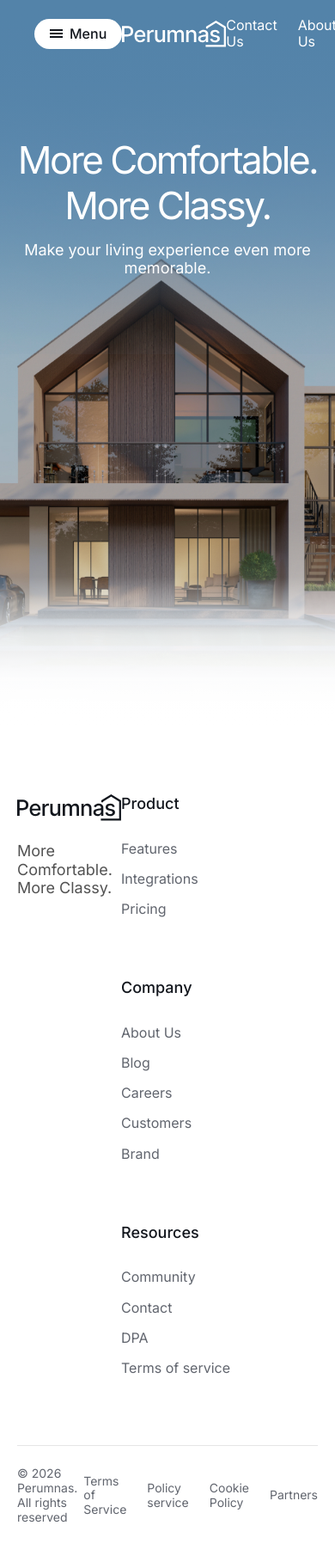
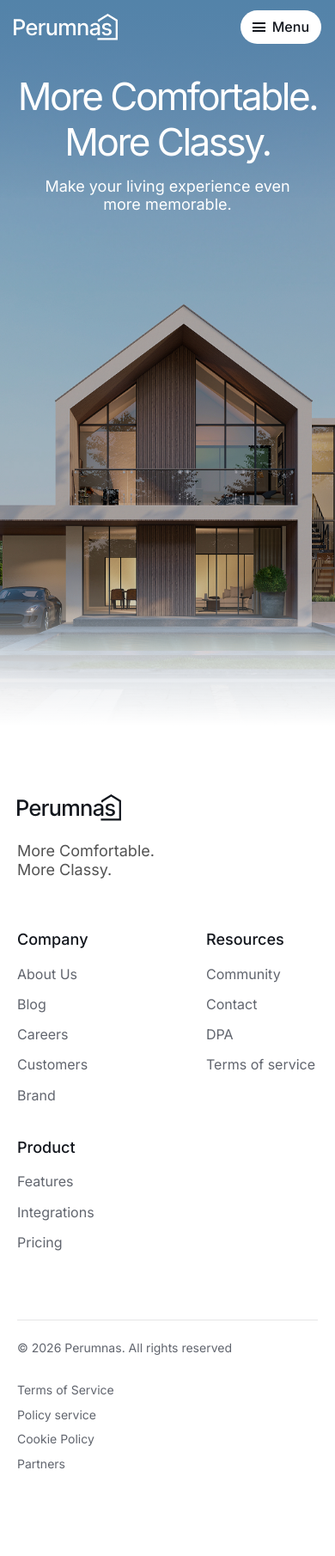
Before and after one commit to aMadAlien/perumnas, a Next.js app: page / in a window 390 px wide. Shown: the top 1810 px of the page at 86% size. After the commit the page ends 1732 px from the top, so only its background shows below. Built offline with nearby package versions, Linux system fonts and the light colour scheme.

Commit message:
responsive - header & footer

```diff
--- a/app/globals.scss
+++ b/app/globals.scss
@@ -28,6 +28,10 @@ button {
 .px-container {
   padding-inline: 80px;
 
+  @media (max-width: 978px) {
+    padding-inline: 40px;
+  }
+
   @media (max-width: 768px) {
     padding-inline: 20px;
   }
--- a/components/Footer.tsx
+++ b/components/Footer.tsx
@@ -4,8 +4,8 @@ import { footerNavigation } from "@/content/navigation";
 
 export default function Footer() {
   return (
-    <footer className="px-container pt-[80px] pb-[40px]">
-      <div className="flex items-start justify-between mb-[80px]">
+    <footer className="px-container footer">
+      <div className="flex max-md:flex-col items-start justify-between mb-[80px]">
         <div>
           <LogoIcon color="#12161D" />
           <p className="mt-6 text-lg text-neutral-600">
--- a/styles/content.scss
+++ b/styles/content.scss
@@ -1,3 +1,6 @@
+// ==========================================
+// HERO SECTION
+// ==========================================
 .hero-section {
   height: 100dvh;
   width: 100%;
@@ -11,6 +14,7 @@
   user-select: none;
 
   background: url(./../public/images/Hero_Section.jpg) no-repeat center / cover;
+
   color: var(--white);
   text-align: center;
 
@@ -32,7 +36,7 @@
 
   &::after {
     bottom: 0;
-    background: linear-gradient(#ffffff00, #ffffff2f, #ffffff5c, #ffffffa7, #fff);
+    background: linear-gradient(#ffffff00, #ffffff2f, #ffffffaf, #ffffffe3, #fff);
     height: 240px;
   }
 
@@ -55,9 +59,23 @@
   }
 
   @media (max-width: 768px) {
+    padding-top: 86px;
+
+    &::before {
+      height: 230px;
+    }
+
+    &::after {
+      height: 177px;
+    }
+
     &__title {
       font-size: 44px;
       margin-bottom: 14px;
     }
+
+    &__subtitle {
+      width: 90%;
+    }
   }
 }
--- a/styles/footer.scss
+++ b/styles/footer.scss
@@ -1,4 +1,7 @@
 .footer {
+    padding-top: 80px;
+    padding-bottom: 40px;
+
     &__nav {
         display: flex;
         flex-wrap: wrap;
@@ -6,6 +9,10 @@
 
         &-col {
             width: 130px;
+
+            @media (max-width: 989px) {
+                width: auto;
+            }
         }
 
         &-title {
@@ -26,6 +33,7 @@
 
     &__rights {
         display: flex;
+        gap: 16px;
         justify-content: space-between;
         padding-top: 24px;
         border-top: 1px solid var(--neutral-100);
@@ -39,4 +47,40 @@
             gap: 24px;
         }
     }
+
+    @media (max-width: 768px) {
+        padding-top: 60;
+        padding-bottom: 20px;
+
+        &__nav {
+            column-gap: 20px;
+            row-gap: 40px;
+            margin-top: 60px;
+            flex-wrap: wrap;
+            justify-content: space-between;
+
+            &-col {
+                width: 130px;
+
+                &:first-child {
+                    order: 2;
+                }
+            }
+
+            &-title {
+                margin-bottom: 20px;
+            }
+        }
+
+        &__rights {
+            flex-direction: column;
+            gap: 32px;
+
+            &-list {
+                flex-direction: column;
+                gap: 12px;
+                align-items: start;
+            }
+        }
+    }
 }
--- a/styles/header.scss
+++ b/styles/header.scss
@@ -6,6 +6,9 @@
   align-items: center;
   justify-content: space-between;
 
+  @media (max-width: 768px) {
+    padding: 12px 16px;
+  }
 }
 
 .menu-btn {
@@ -46,6 +49,13 @@
       top: -4.5px;
     }
   }
+
+
+  @media (max-width: 768px) {
+    order: 2;
+
+    padding: 10px 14px;
+  }
 }
 
 .nav {
@@ -57,5 +67,8 @@
     color: var(--white);
     font-size: 16px;
 
+    @media (max-width: 768px) {
+      display: none;
+    }
   }
 }
```
Also changed, not shown: public/images/Hero_Section.jpg.
